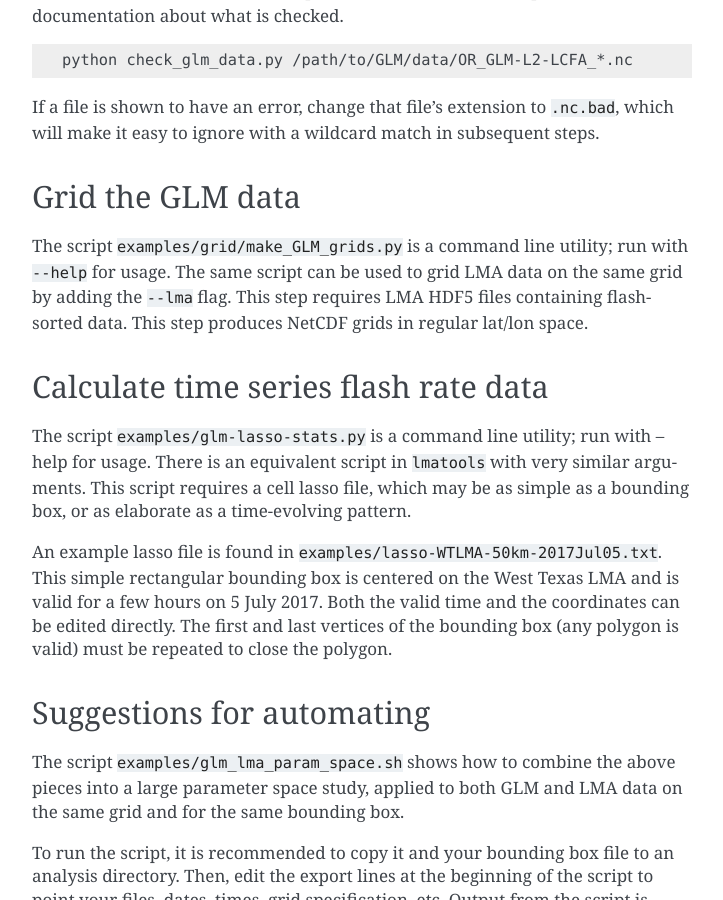
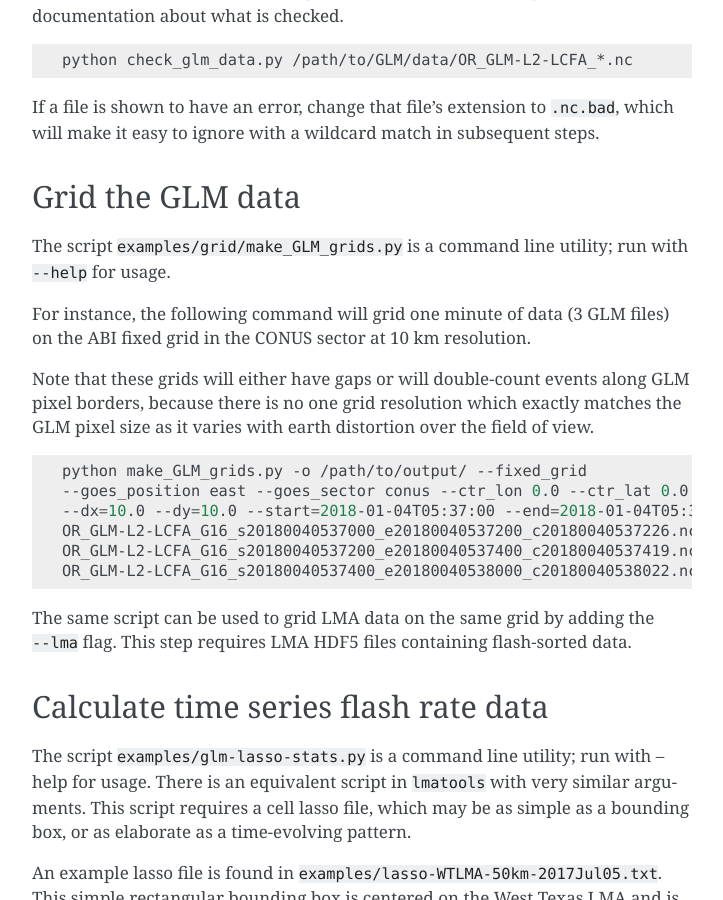
Before and after one commit to deeplycloudy/glmtools, a Sphinx documentation site: the page built from docs/index.rst, in a window 1280 px wide and 900 px high, scrolled down 1417 px. Shown: the whole window, without its empty margins (388-1111 px from the left). Built offline with Sphinx 7.4.7, drawn with Linux system fonts in a browser that asks for light colours; some of the changed text lies outside the part shown.

Commit message:
Update docs and warn about gappy grids

```diff
--- a/docs/index.rst
+++ b/docs/index.rst
@@ -44,10 +44,10 @@ to install that package from source. From some working directory (e.g.,
    cd ../stormdrain
    python setup.py install
    cd ../glmtools
-   pip install -e ./
+   python setup.py install
 
-Recommended Analyses
-====================
+Using glmtools
+==============
 
 Ensure you are in the anaconda environment created earlier
 ----------------------------------------------------------
@@ -81,7 +81,27 @@ subsequent steps.
 Grid the GLM data
 -----------------
 
-The script ``examples/grid/make_GLM_grids.py`` is a command line utility; run with ``--help`` for usage. The same script can be used to grid LMA data on the same grid by adding the ``--lma`` flag. This step requires LMA HDF5 files containing flash-sorted data. This step produces NetCDF grids in regular lat/lon space.
+The script ``examples/grid/make_GLM_grids.py`` is a command line utility; run with ``--help`` for usage.
+
+For instance, the following command will grid one minute of data (3 GLM files) on the ABI fixed grid in the CONUS sector at 10 km resolution.
+
+Note that these grids will either have gaps or will double-count events along
+GLM pixel borders, because there is no one grid resolution which exactly
+matches the GLM pixel size as it varies with earth distortion over the field
+of view.
+
+.. code-block:: bash
+
+    python make_GLM_grids.py -o /path/to/output/ --fixed_grid
+    --goes_position east --goes_sector conus --ctr_lon 0.0 --ctr_lat 0.0
+    --dx=10.0 --dy=10.0 --start=2018-01-04T05:37:00 --end=2018-01-04T05:38:00 \
+    OR_GLM-L2-LCFA_G16_s20180040537000_e20180040537200_c20180040537226.nc \
+    OR_GLM-L2-LCFA_G16_s20180040537200_e20180040537400_c20180040537419.nc \
+    OR_GLM-L2-LCFA_G16_s20180040537400_e20180040538000_c20180040538022.nc \
+
+The same script can be used to grid LMA data on the same grid by adding the
+``--lma`` flag. This step requires LMA HDF5 files containing flash-sorted data.
+
 
 Calculate time series flash rate data
 -------------------------------------
```
Also changed, not shown: other parts of docs/index.rst (+2 -2 lines), README.md (+38 -7 lines).
